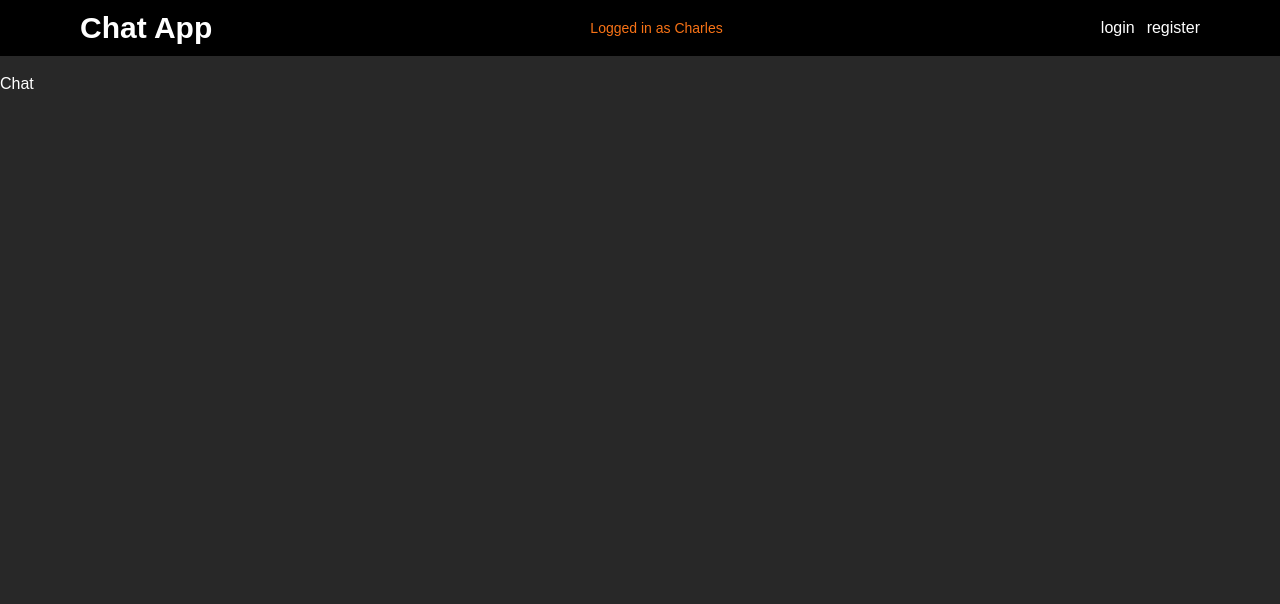
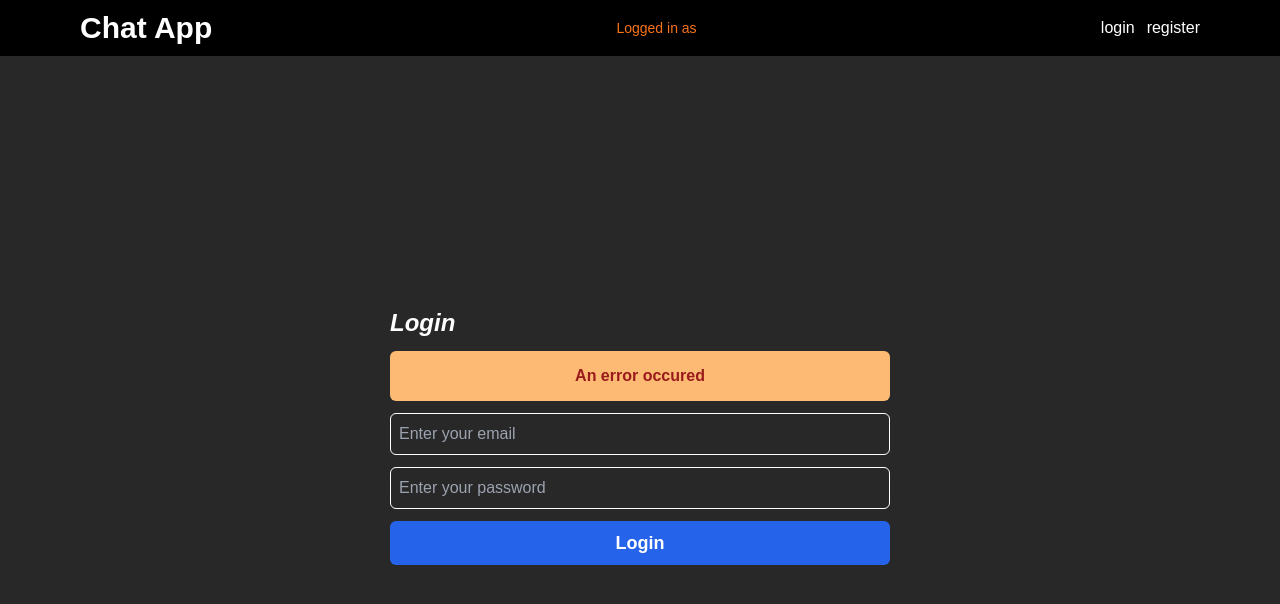
Before and after one commit to OSSwebmaster2003/MERN_REAL_TIME_CHAT_APP, a React (Vite) app in the folder client/: page / in a window 1280 px wide. Shown: the top 604 px of the page. Built offline with nearby package versions, Linux system fonts and the light colour scheme.

Commit message:
some routes have been protected

```diff
--- a/client/src/App.jsx
+++ b/client/src/App.jsx
@@ -4,15 +4,20 @@ import Chat from "./Pages/Chat";
 import Login from "./Pages/Login";
 import Register from "./Pages/Register";
 import Navbar from "./Components/Navbar";
+import { useContext } from "react";
+import { AuthContext } from "./context/AuthContext";
 
 const App = () => {
+  const { user } = useContext(AuthContext);
+
+  console.log(user);
   return (
     <>
       <Navbar />
       <Routes>
-        <Route path="/" element={<Chat />} />
-        <Route path="/register" element={<Register />} />
-        <Route path="/login" element={<Login />} />
+        <Route path="/" element={user ? <Chat /> : <Login />} />
+        <Route path="/register" element={user ? <Chat /> : <Register />} />
+        <Route path="/login" element={user ? <Chat /> : <Login />} />
         <Route path="*" element={<Navigate to="/" />} />
       </Routes>
     </>
--- a/client/src/Components/Navbar.jsx
+++ b/client/src/Components/Navbar.jsx
@@ -1,16 +1,22 @@
+import { useContext } from "react";
 import { Link } from "react-router-dom";
+import { AuthContext } from "../context/AuthContext";
 
 const Navbar = () => {
+  const { user } = useContext(AuthContext);
   return (
     <nav className="mb-4 bg-black h-14 flex items-center w-full">
       <div className="px-20 flex items-center justify-between w-full">
         <h2 className="text-3xl font-bold">
           <Link to="/">Chat App</Link>
         </h2>
-        <span className="text-sm text-orange-500">Logged in as Charles</span>
+        <span className="text-sm text-orange-500">
+          Logged in as {user?.name}
+        </span>
         <div className="flex items-center justify-end gap-3">
-          <Link to="/login">login</Link>
-          <Link to="/register">register</Link>
+          {!user && <Link to="/login">login</Link>}
+          {!user && <Link to="/register">register</Link>}
+          {user && <Link>Logout</Link>}
         </div>
       </div>
     </nav>
--- a/client/src/Pages/Register.jsx
+++ b/client/src/Pages/Register.jsx
@@ -10,7 +10,6 @@ const Register = () => {
     isRegisterLoading,
   } = useContext(AuthContext);
 
-  console.log(registerInfo);
   return (
     <form action="" onSubmit={registerUser}>
       <div
--- a/client/src/context/AuthContext.jsx
+++ b/client/src/context/AuthContext.jsx
@@ -1,4 +1,4 @@
-import { createContext, useCallback, useState } from "react";
+import { createContext, useCallback, useEffect, useState } from "react";
 import { baseUrl, postRequest } from "../utils/services";
 
 export const AuthContext = createContext();
@@ -12,6 +12,11 @@ export const AuthContextProvider = ({ children }) => {
     email: "",
     password: "",
   });
+
+  useEffect(() => {
+    const user = localStorage.getItem("User");
+    setUser(JSON.parse(user));
+  }, []);
 
   const updateRegisterInfo = useCallback((info) => {
     setRegisterInfo(info);
```
